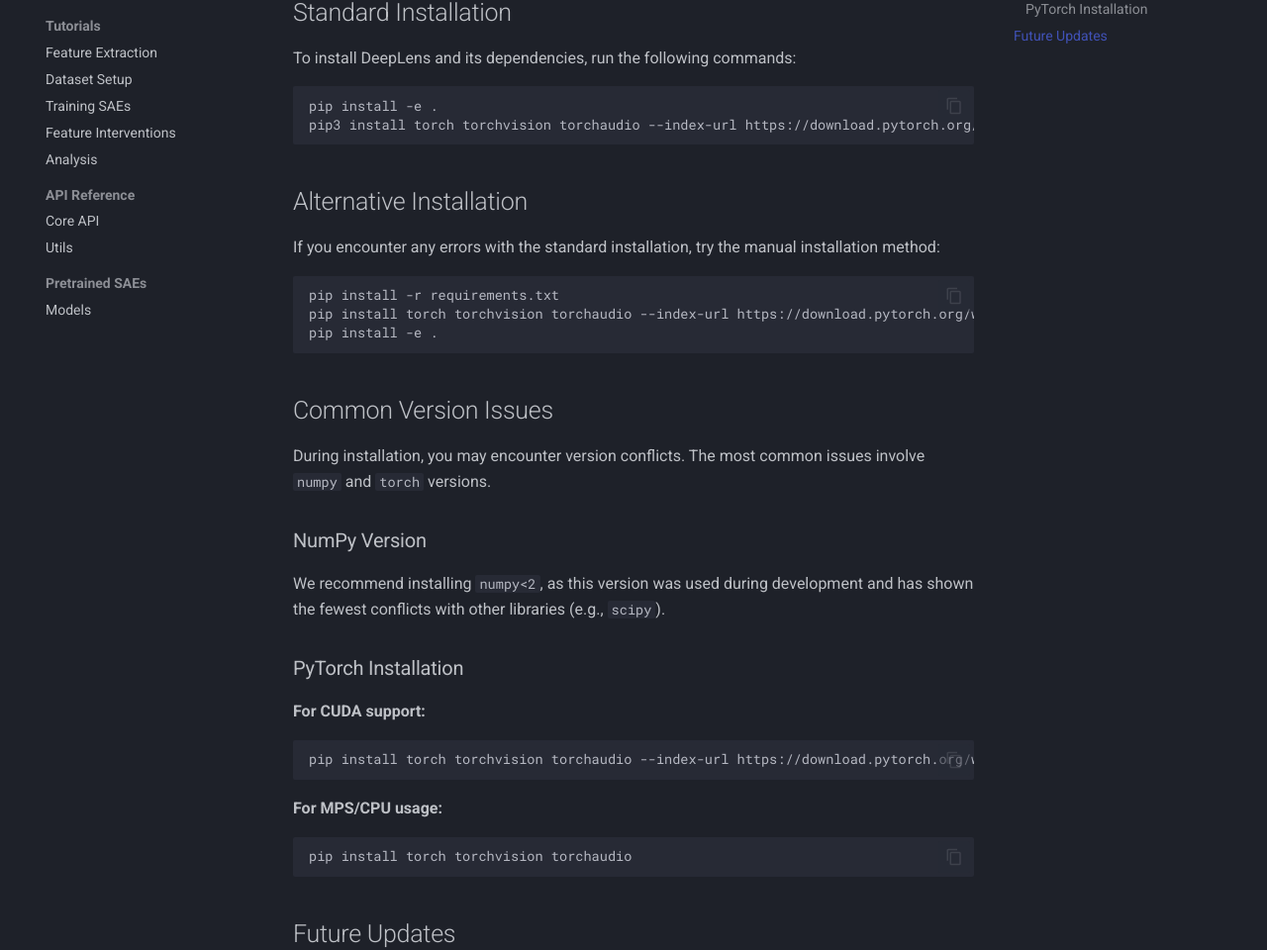
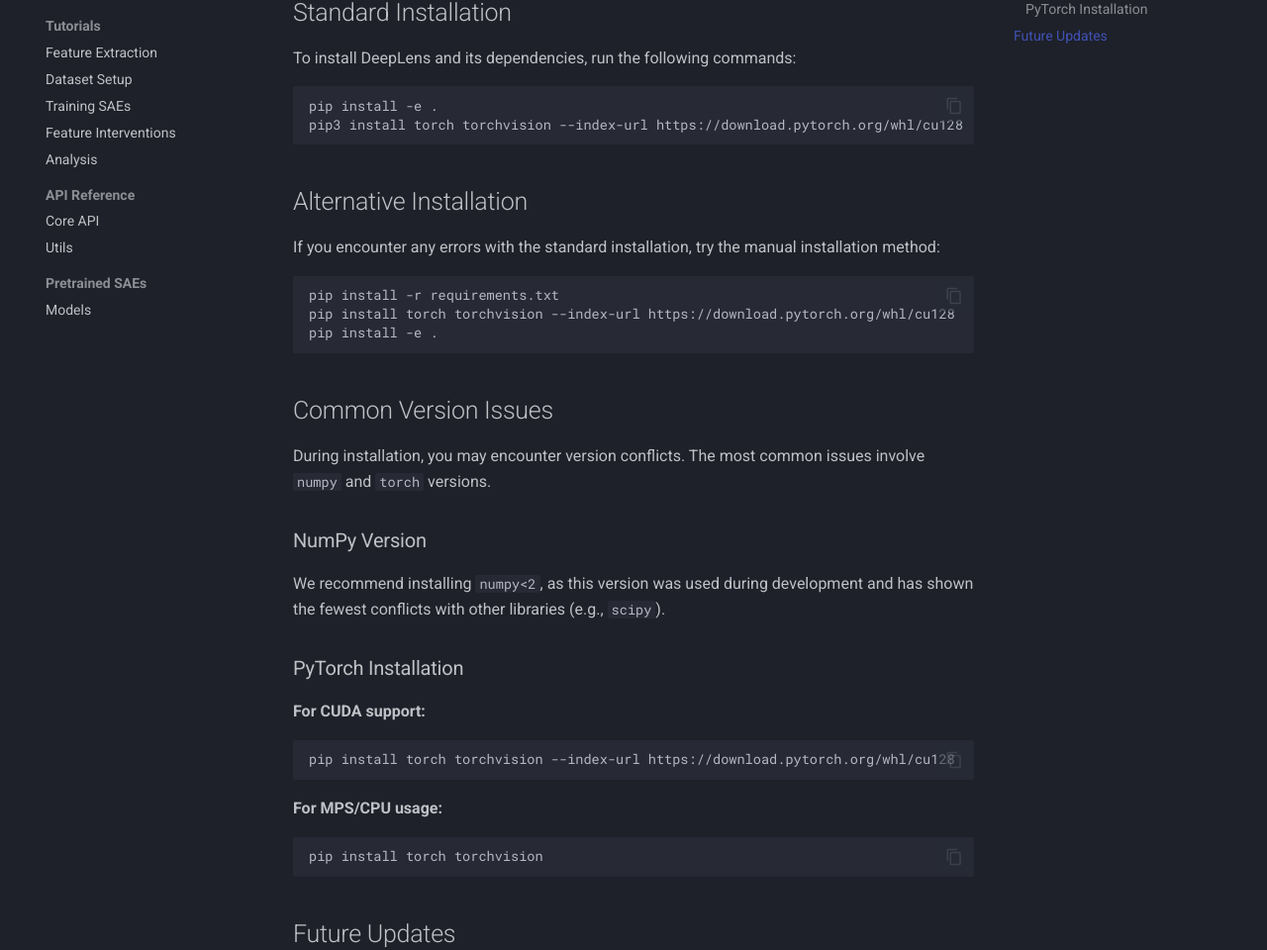
Before and after one commit to IParraMartin/deeplens, an MkDocs documentation site: the page built from docs/installation.md, in a window 1280 px wide and 1400 px high, scrolled down 261 px. Shown: the part 234-1194 px from the top of the window at 99% size. Built offline with MkDocs 1.6.1 and Material for MkDocs 9.7.7, drawn with Linux system fonts in a browser that asks for light colours; comment, search, counter and statistics services are not loaded.

Commit message:
Update installation instructions: remove torchaudio from pip install commands and correct model/config download links in pretrained repository documentation

````diff
--- a/docs/installation.md
+++ b/docs/installation.md
@@ -17,7 +17,7 @@
 
 ```bash
 pip install -e .
-pip3 install torch torchvision torchaudio --index-url https://download.pytorch.org/whl/cu128
+pip3 install torch torchvision --index-url https://download.pytorch.org/whl/cu128
 ```
 
 ## Alternative Installation
@@ -26,7 +26,7 @@
 
 ```bash
 pip install -r requirements.txt
-pip install torch torchvision torchaudio --index-url https://download.pytorch.org/whl/cu128
+pip install torch torchvision --index-url https://download.pytorch.org/whl/cu128
 pip install -e .
 ```
 
@@ -43,13 +43,13 @@
 **For CUDA support:**
 
 ```bash
-pip install torch torchvision torchaudio --index-url https://download.pytorch.org/whl/cu128
+pip install torch torchvision --index-url https://download.pytorch.org/whl/cu128
 ```
 
 **For MPS/CPU usage:**
 
 ```bash
-pip install torch torchvision torchaudio
+pip install torch torchvision
 ```
 
 ## Future Updates
````
Also changed, not shown: docs/index.md (+1 -1 lines), docs/pretrained/repository.md (+2 -2 lines).
